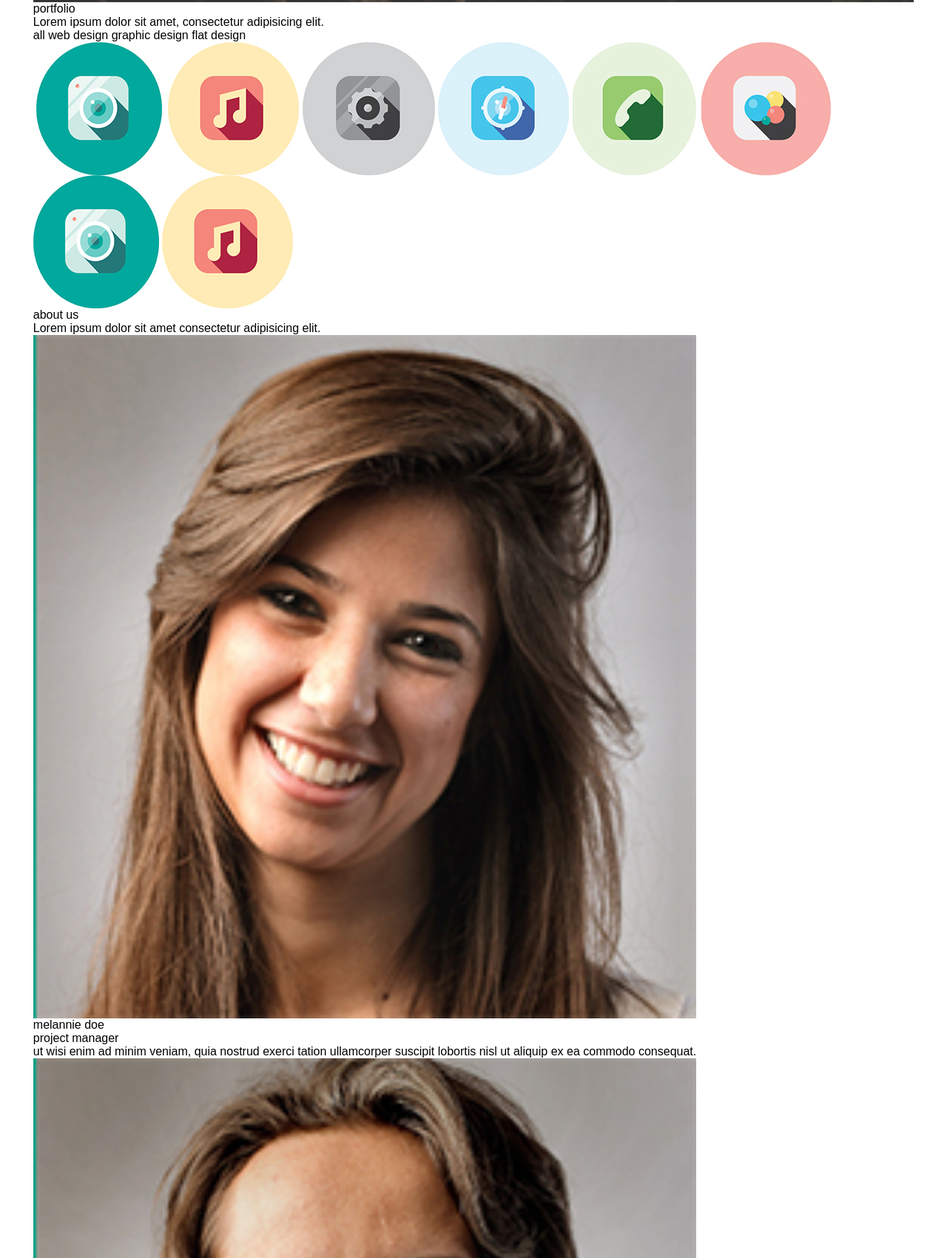
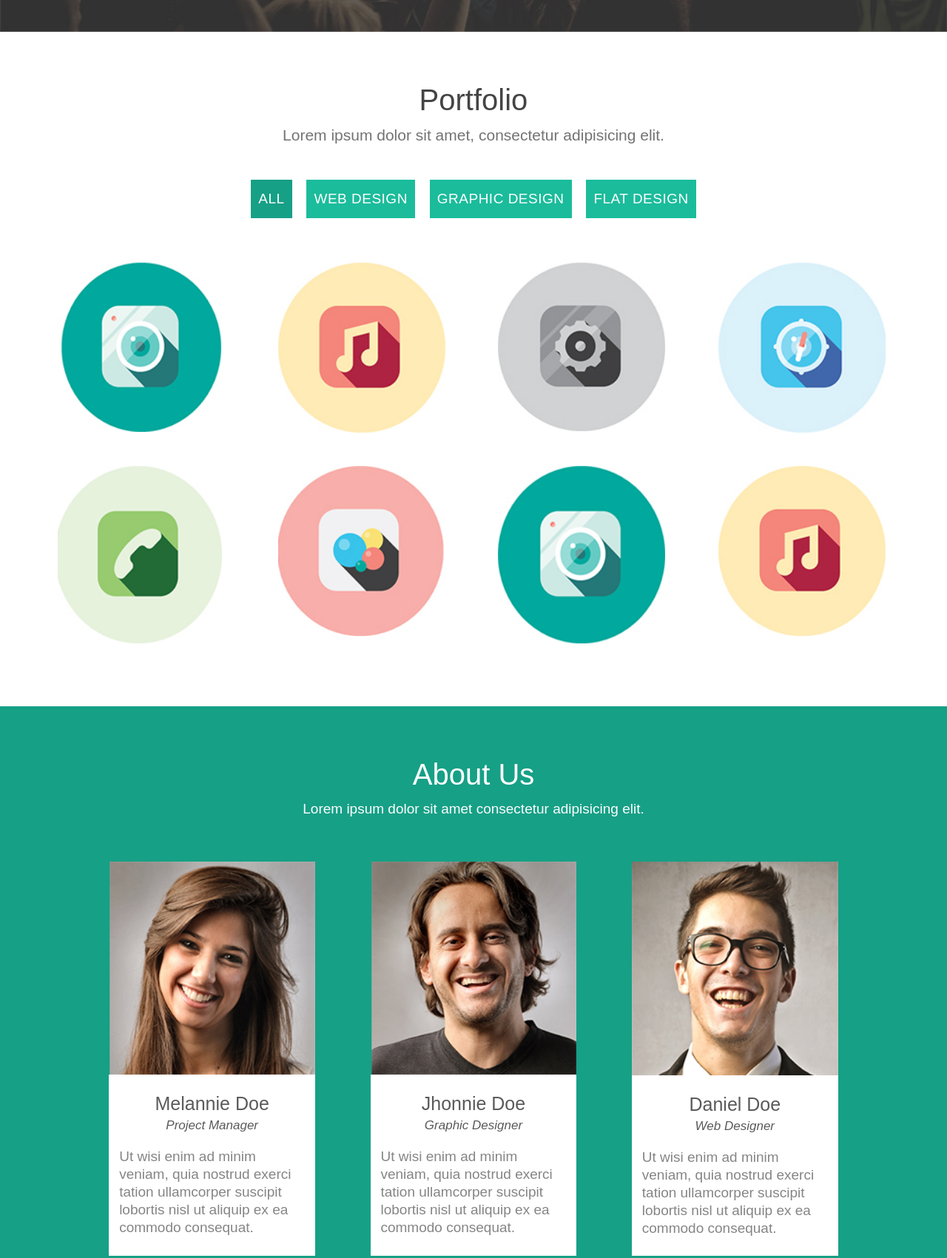
Before and after one commit to Shirly-D/Backbone, a plain HTML site: page index.html in a window 1280 px wide. Shown: the part 699-2400 px from the top of the page at 74% size. Drawn offline with Linux system fonts and the light colour scheme.

Commit message:
main section css

```diff
--- a/assets/css/style.css
+++ b/assets/css/style.css
@@ -107,7 +107,7 @@ li {
   Header styling starts here
 =================================*/
 
-header { padding: 36px 0 33px; }
+header { padding: 32px 0 30px; }
 
 .header-section {
   display: flex;
@@ -134,7 +134,7 @@ h1 div {
 }
 
 h1 .logo-name {
-  font-size: 30px;
+  font-size: 27px;
   font-weight: bold;
   text-transform: uppercase;
 }
@@ -142,7 +142,7 @@ h1 .logo-name {
 h1 .logo-text {
   display: block;
   color: #5F5F5F;
-  font-size: 19px;
+  font-size: 18px;
   font-weight: bold;
   text-transform: capitalize;
 }
@@ -151,17 +151,19 @@ header .menu .bar { text-indent: -9999px; }
 .hamburger { display: none; }
 
 .menu { width: 38%; }
-.menu ul { margin-top: 16px; }
+.menu ul { margin-top: 10px; }
 
 .menu ul li {
-  font-size: 21px;
+  font-size: 18px;
   text-transform: uppercase;
 }
 
 .menu li a {
-  padding: 10px 20px;
+  padding: 15px 20px;
   color: #4A4A4A;
 }
+
+.menu li:nth-child(4) a { padding: 15px 13px; }
 
 
 
@@ -173,14 +175,153 @@ header .menu .bar { text-indent: -9999px; }
   main styling starts here
 =================================*/
 
-.banner  {
+.banner .wrapper {
+  max-width: 1518px;
+  width: 100%;
+}
+
+.banner  figure {
   width: 100%;
   height: auto;
   text-align: center;
 }
 
+.portfolio-heading {
+  margin-top: 70px;
+  text-align: center;
+}
 
+.portfolio-heading h2,
+.about-heading h2,
+.contact-heading h2 {
+  margin-bottom: 13px;
+  font-size: 40px;
+  text-transform: capitalize;
+}
 
+.portfolio-heading h2 { color: #444444; }
+
+.portfolio-heading p {
+  margin-bottom: 48px;
+  color: #737373;
+}
+
+.portfolio-heading p,
+.contact-heading p {
+  font-size: 21px;
+}
+
+.portfolio-list {
+  margin-bottom: 60px;
+  text-align: center;
+}
+.portfolio-list li:first-child { margin-left: 0; }
+
+.portfolio-list li {
+  padding: 15px 10px;
+  margin-left: 1.3%;
+  background-color: #1BBC9B;
+  color: #fff;
+  cursor: pointer;
+  font-size: 19px;
+  letter-spacing: 0.5px;
+  text-transform: uppercase;
+}
+
+.portfolio-list .active-filter {
+  background-color: #16A086;
+  color: #fff;
+}
+
+.portfolio-image {
+  display: flex;
+  flex-wrap: wrap;
+}
+
+.portfolio-image li {
+  width: 19%;
+  margin-left: 6%;
+  margin-bottom: 45px;
+}
+
+.portfolio-image li:nth-child(4n - 3) { margin-left: 2.8%; }
+
+.about {
+  margin-top: 40px;
+  background-color: #16A086;
+}
+
+.about-heading {
+  padding-top: 70px;
+  text-align: center;
+}
+
+.about-heading h2 { color: #fff; }
+
+.about-heading p {
+  margin-bottom: 60px;
+  color: #FDFDFE;
+  font-size: 19px;
+}
+
+.about .wrapper { width: 77%; }
+
+.about ul {
+  padding-bottom: 99px;
+  display: flex;
+  justify-content: space-between;
+  }
+
+.about ul li {
+  width: 28.3%;
+  background-color: #fff;
+}
+
+.about .about-team { padding: 25px 5%; }
+
+.about-team div {
+  text-align: center;
+  text-transform: capitalize;
+}
+
+.about-team div h3 {
+  margin-bottom: 5px;
+  color: #5A5A5A;
+  font-size: 25px;
+}
+
+.about-team div span {
+  margin-bottom: 20px;
+  display: block;
+  color: #5A5A5A;
+  font-style: italic;
+  font-size: 17px;
+}
+
+.about-team p {
+  color: #858585;
+  font-size: 19px;
+  line-height: 24px;
+}
+
+.about-team p::first-letter { text-transform: capitalize; }
+
+.contact {
+  padding-top: 70px;
+  background-color: #ECF0F1;
+}
+
+.contact .wrapper { width: 92%; }
+
+.contact-heading {
+  color: #444444;
+  text-align: center;
+}
+
+.contact-heading p {
+  margin-bottom: 65px;
+  font-size: 19px;
+}
 
 
 
@@ -221,9 +362,22 @@ header .menu .bar { text-indent: -9999px; }
   .menu li a:hover {
     color: #DEF5F0;
     background-color: #1BBC9B;
+
   }
 
   /* header end */
 
+  /* main start */
+
+  .portfolio-list li:hover {
+    background-color: #16A086;
+    transition: 1s;
+  }
+
+
+
+
+
+  /* main end */
 
 }
```
